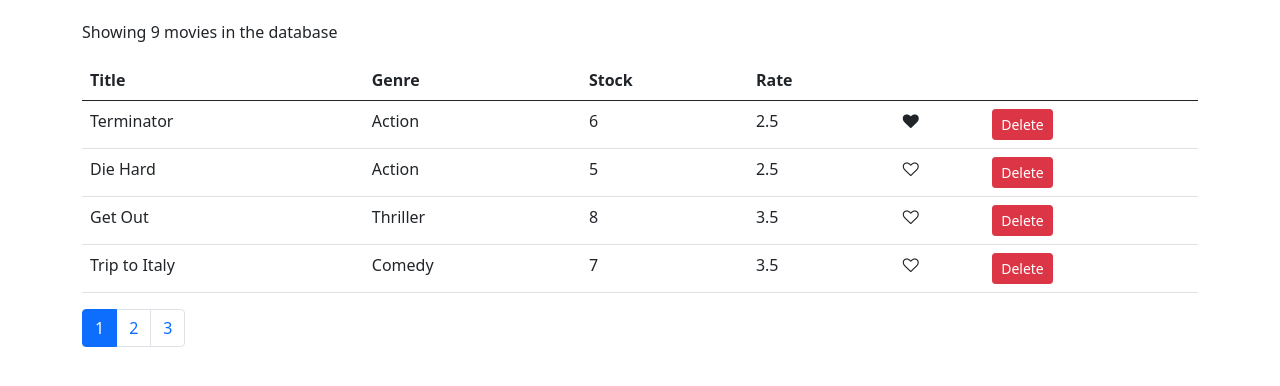
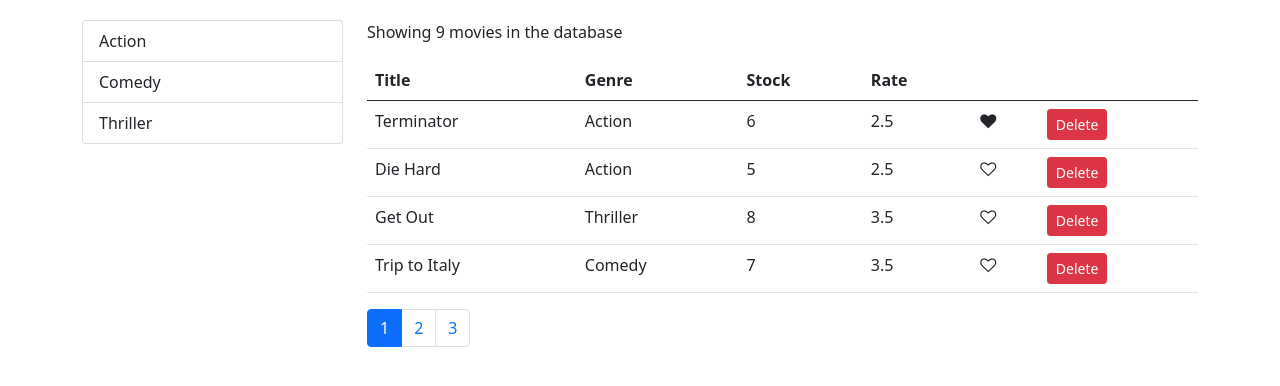
Before and after one commit to devsambuca/Vidly, a React (Create React App) app: page / in a window 1280 px wide. Shown: the top 386 px of the page. Built offline with nearby package versions, Linux system fonts and the light colour scheme.

Commit message:
added ListGroup component

```diff
--- a/src/components/Movies.js
+++ b/src/components/Movies.js
@@ -1,13 +1,21 @@
 import React, { Component } from 'react';
 import { getMovies } from '../services/fakeMovieService';
+import { getGenres } from '../services/fakeGenreService';
 import Like from './common/Like';
+import ListGroup from './common/ListGroup';
 import Pagination from './common/Pagination';
 import { paginate } from '../utils/paginate';
 class Movies extends Component {
-  state = { movies: getMovies(), currentPage: 1, pageSize: 4 };
-
+  state = { movies: getMovies(), genres: [], currentPage: 1, pageSize: 4 };
+  componentDidMount() {
+    this.setState({ movies: getMovies(), genres: getGenres() });
+  }
   handlePageChange = (page) => {
     this.setState({ currentPage: page });
+  };
+
+  handleGengeSelect = (genre) => {
+    console.log(genre);
   };
 
   handleDelete = (movie) => {
@@ -30,7 +38,16 @@
     const movies = paginate(allMovies, currentPage, pageSize);
 
     return (
-      <React.Fragment>
+      <div className="row">
+        <div className="col-3">
+          <ListGroup
+            items={this.state.genres}
+            textProperty="name"
+            valueProperty="_id"
+            onItemSelect={this.handleGengeSelect}
+          />
+        </div>
+        <div className="col">
           <p>Showing {count} movies in the database</p>
           <table className="table">
             <thead>
@@ -70,7 +87,8 @@
             currentPage={currentPage}
             onPageChange={this.handlePageChange}
           />
-      </React.Fragment>
+        </div>
+      </div>
     );
   }
 }
--- /dev/null
+++ b/src/components/common/ListGroup.js
@@ -0,0 +1,14 @@
+const ListGroup = (props) => {
+  const { items, textProperty, valueProperty } = props;
+  return (
+    <ul className="list-group">
+      {items.map((item) => (
+        <li key={item[valueProperty]} className={'list-group-item'}>
+          {item[textProperty]}
+        </li>
+      ))}
+    </ul>
+  );
+};
+
+export default ListGroup;
```
Lines whose indentation alone changed are shown as unchanged.
